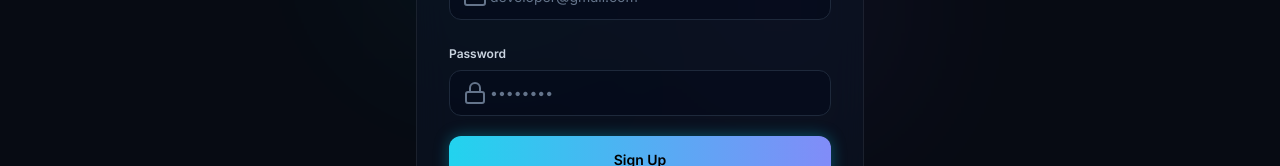
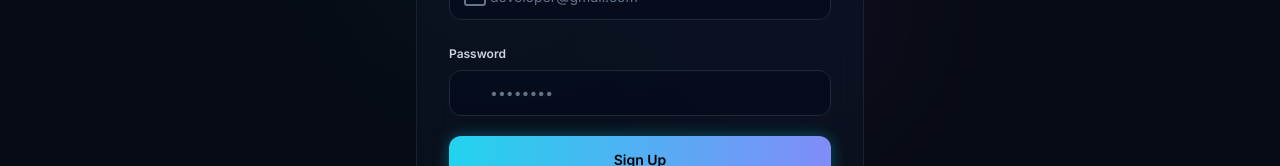
Before and after one commit to BNissita/meme, a React (Vite) app in the folder frontend/: page /register in a window 1280 px wide. Shown: the part 455-621 px from the top of the page. Built offline with nearby package versions, Linux system fonts and the light colour scheme.

Commit message:
Implemented JWT authentication and user management

```diff
--- a/frontend/src/pages/RegisterPage.jsx
+++ b/frontend/src/pages/RegisterPage.jsx
@@ -103,9 +103,6 @@ const RegisterPage = () => {
           <div className="space-y-1.5">
             <label className="text-xs font-semibold text-slate-300">Password</label>
             <div className="relative">
-              <span className="absolute inset-y-0 left-0 pl-3.5 flex items-center text-slate-500">
-                <Lock className="h-4.5 w-4.5" />
-              </span>
               <input
                 type="password"
                 value={password}
```
